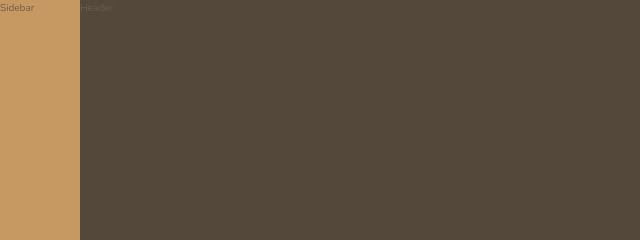
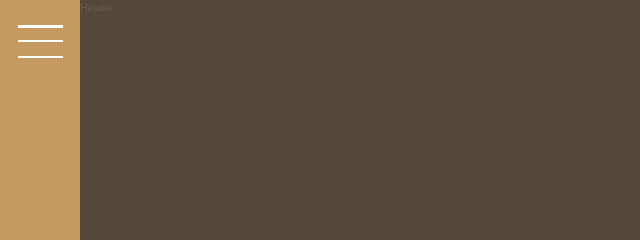
Before and after one commit to Holtek/Nexter, a website: page index.html in a window 1280 px wide. Shown: the top 240 px of the page, 0-640 px from the left. Drawn offline with nearby package versions, Linux system fonts and the light colour scheme.

Commit message:
Sidebar done

```diff
--- a/index.html
+++ b/index.html
@@ -16,7 +16,7 @@
   </head>
   <body class="container">
     <div class="sidebar">
-      Sidebar
+      <button class="nav-btn"></button>
     </div>
 
     <header class="header">
--- a/sass/_sidebar.scss
+++ b/sass/_sidebar.scss
@@ -2,4 +2,32 @@
   background-color: $color-primary;
   grid-column: sidebar-start / sidebar-end;
   grid-row: 1 / -1;
+  display: flex;
+  justify-content: center;
 }
+
+.nav-btn {
+  border-radius: 0;
+  border: none;
+
+  background-color: #fff;
+  height: 0.2rem;
+  width: 4.5rem;
+  margin-top: 4rem;
+
+  &::before,
+  &::after {
+    background-color: #fff;
+    height: 0.25rem;
+    width: 4.5rem;
+    content: "";
+    display: block;
+  }
+
+  &::before {
+    transform: translateY(-1.5rem);
+  }
+  &::after {
+    transform: translateY(1.3rem);
+  }
+}
```
Also changed, not shown: css/style.css.
